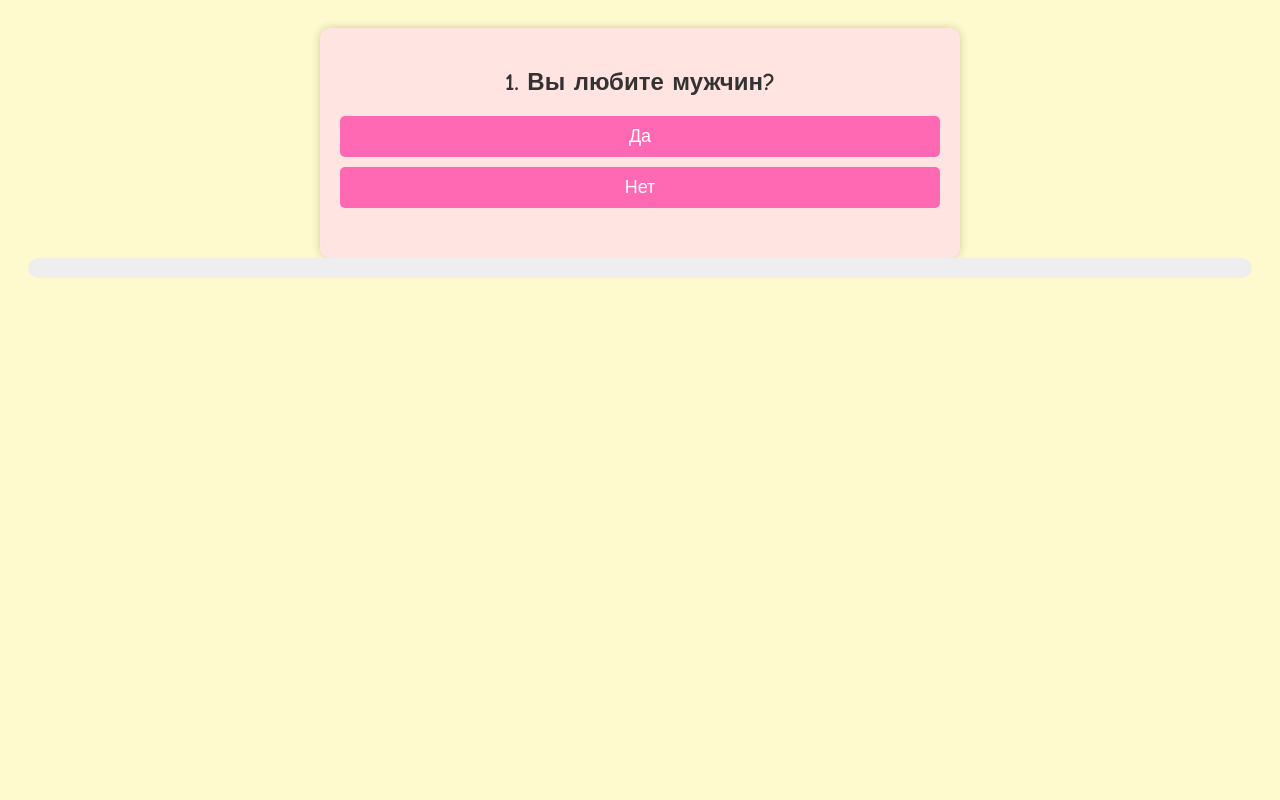
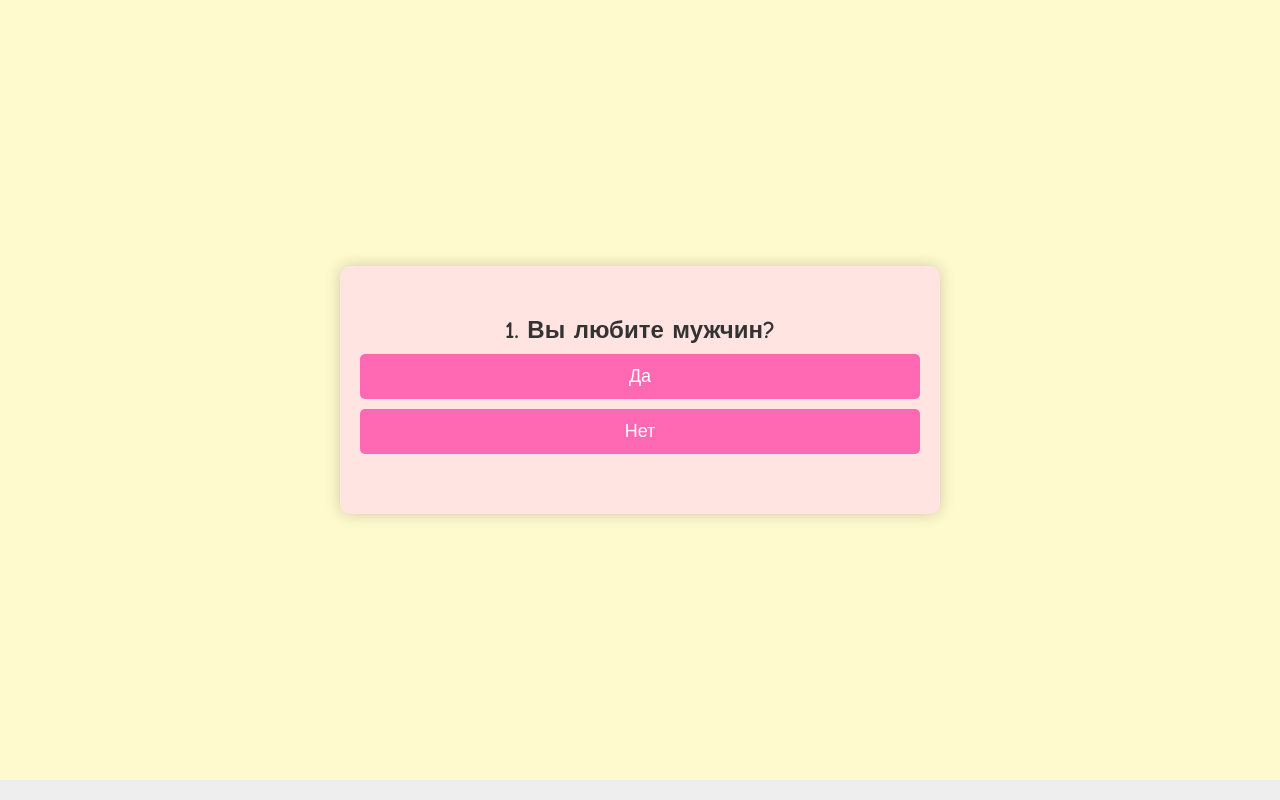
Before and after one commit to DdeM3zz/natural-test, a plain HTML site: page index.html in a window 1280 px wide. Drawn offline with Linux system fonts and the light colour scheme.

Commit message:
Update style.css

```diff
--- a/style.css
+++ b/style.css
@@ -1,33 +1,41 @@
+* {
+  box-sizing: border-box;
+  margin: 0;
+  padding: 0;
+}
+
 body {
   font-family: 'Comic Sans MS', sans-serif;
   background-color: #fffacd;
   color: #333;
+  min-height: 100vh;
+  display: flex;
+  flex-direction: column;
+  align-items: center;
+  justify-content: center;
+  padding: 40px 20px;
   text-align: center;
-  padding: 20px;
 }
 
 #quiz-container {
   max-width: 600px;
-  margin: auto;
+  width: 100%;
   background-color: #ffe4e1;
   border-radius: 10px;
-  padding: 20px;
-  box-shadow: 0 0 10px rgba(0,0,0,0.2);
-}
-
-#question-container {
-  margin-top: 20px;
-  min-height: 100px;
+  padding: 30px 20px;
+  box-shadow: 0 0 15px rgba(0,0,0,0.2);
+  margin-bottom: 20px;
 }
 
 .question-box {
+  margin-top: 20px;
   margin-bottom: 30px;
 }
 
 .answer-button {
   display: block;
   width: 100%;
-  padding: 10px;
+  padding: 12px;
   margin: 10px auto;
   font-size: 18px;
   background-color: #ff69b4;
@@ -35,31 +43,16 @@ body {
   border: none;
   border-radius: 5px;
   cursor: pointer;
+  transition: background-color 0.3s ease;
 }
 
 .answer-button:hover {
   background-color: #ff1493;
 }
 
-#progress-bar {
-  width: 100%;
-  height: 20px;
-  background-color: #eee;
-  border-radius: 10px;
-  overflow: hidden;
-  margin-bottom: 20px;
-}
-
-#progress {
-  height: 100%;
-  width: 0%;
-  background-color: #ff69b4;
-  transition: width 0.3s ease-in-out;
-}
-
 #skip-btn {
   display: none;
-  margin-top: 20px;
+  margin-top: 10px;
   padding: 10px 20px;
   font-size: 16px;
   background-color: #ff4500;
@@ -67,6 +60,7 @@ body {
   border: none;
   border-radius: 5px;
   cursor: pointer;
+  transition: background-color 0.3s ease;
 }
 
 #skip-btn.visible {
@@ -77,6 +71,23 @@ body {
   background-color: #cc0000;
 }
 
+#progress-bar {
+  position: fixed;
+  bottom: 0;
+  left: 0;
+  width: 100%;
+  height: 20px;
+  background-color: #eee;
+  z-index: 1000;
+}
+
+#progress {
+  height: 100%;
+  width: 0%;
+  background-color: #ff69b4;
+  transition: width 0.3s ease-in-out;
+}
+
 #ad-banner {
   display: none;
   margin: 20px auto;
```
